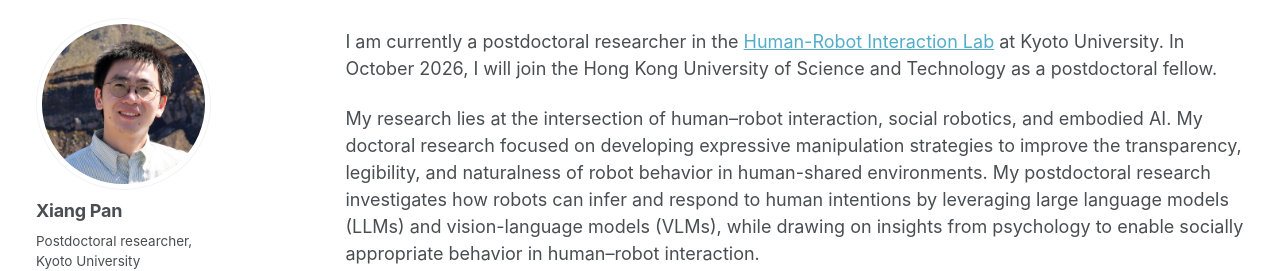
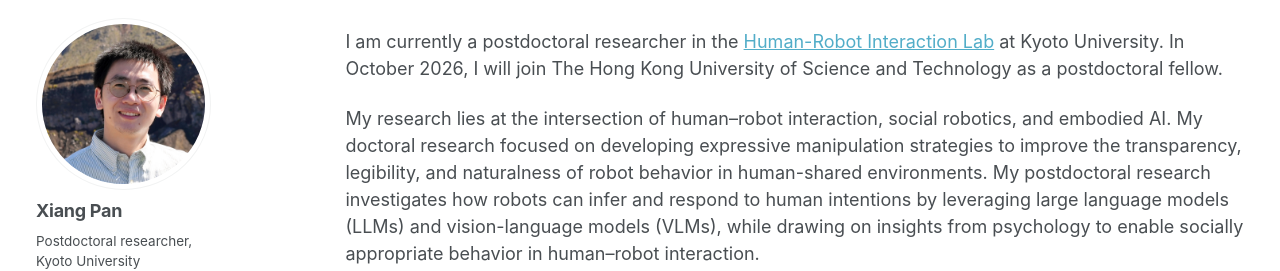
Before and after one commit to pan-xiang/pan-xiang.github.io, a Jekyll site: the page built from _pages/about.md, in a window 1280 px wide and 900 px high. Shown: the top 271 px of the window. Built offline with Jekyll 4.4.1, drawn with Linux system fonts in a browser that asks for light colours; some web fonts are replaced.

```diff
--- a/_pages/about.md
+++ b/_pages/about.md
@@ -8,7 +8,7 @@ redirect_from:
   - /about.html
 ---
 
-I am currently a postdoctoral researcher in the [Human-Robot Interaction Lab](https://www.robot.soc.i.kyoto-u.ac.jp/en/) at Kyoto University. In October 2026, I will join the Hong Kong University of Science and Technology as a postdoctoral fellow.
+I am currently a postdoctoral researcher in the [Human-Robot Interaction Lab](https://www.robot.soc.i.kyoto-u.ac.jp/en/) at Kyoto University. In October 2026, I will join The Hong Kong University of Science and Technology as a postdoctoral fellow.
 
 My research lies at the intersection of human–robot interaction, social robotics, and embodied AI. My doctoral research focused on developing expressive manipulation strategies to improve the transparency, legibility, and naturalness of robot behavior in human-shared environments. My postdoctoral research investigates how robots can infer and respond to human intentions by leveraging large language models (LLMs) and vision-language models (VLMs), while drawing on insights from psychology to enable socially appropriate behavior in human–robot interaction.
 
```
